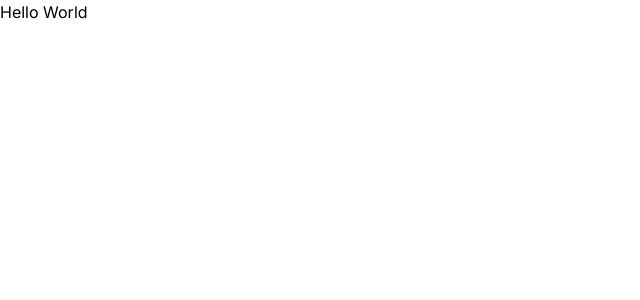
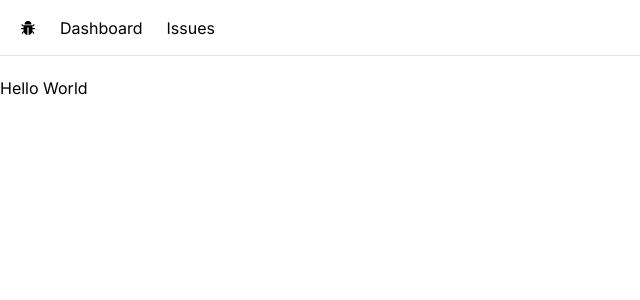
Before and after one commit to AlbertLnz/issue-tracker-nextjs, a Next.js app: page / in a window 1280 px wide. Shown: the top 300 px of the page, without its empty margins (0-640 px from the left). Built offline with nearby package versions, Linux system fonts and the light colour scheme.

Commit message:
Build NavBar component

```diff
--- /dev/null
+++ b/src/app/NavBar.tsx
@@ -0,0 +1,28 @@
+import Link from "next/link"
+import { AiFillBug } from 'react-icons/ai'
+
+const NavBar = () => {
+
+  const links = [
+    { label: 'Dashboard', href: '/'},
+    { label: 'Issues', href: '/issues'},
+  ]
+
+  return (
+    <nav className='flex space-x-6 border-b mb-5 px-5 h-14 items-center'>
+      <Link href='/'><AiFillBug /></Link>
+      <ul className='flex space-x-6'>
+        {links.map(link => (
+          <li key={link.href}>
+            <Link className='text-zinc hover:text-zinc-800 transition-colors'
+                  href={link.href}>
+                    {link.label}
+            </Link>
+          </li>
+        ))}
+      </ul>
+    </nav>
+  )
+}
+
+export default NavBar
--- a/src/app/layout.tsx
+++ b/src/app/layout.tsx
@@ -1,6 +1,7 @@
 import type { Metadata } from "next";
 import { Inter } from "next/font/google";
 import "./globals.css";
+import NavBar from "./NavBar";
 
 const inter = Inter({ subsets: ["latin"] });
 
@@ -16,7 +17,12 @@ export default function RootLayout({
 }>) {
   return (
     <html lang="en">
-      <body className={inter.className}>{children}</body>
+      <body className={inter.className}>
+        <NavBar />
+        <main>
+          {children}
+        </main>
+      </body>
     </html>
   );
 }
```
Also changed, not shown: package.json (+6 -5 lines), 1 other file (tests, documents, lock files or other folders).
